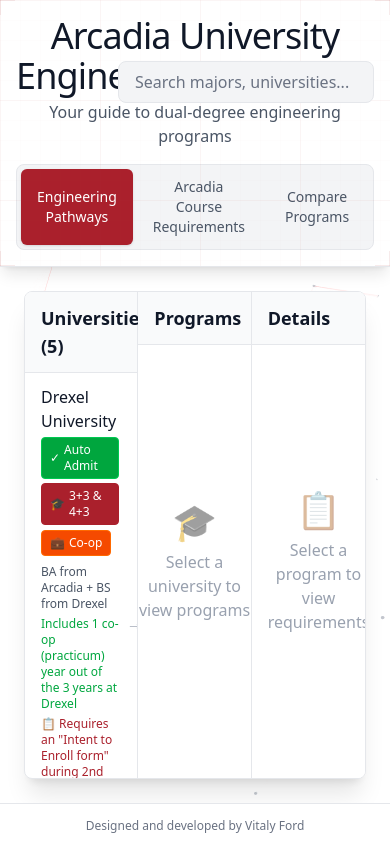
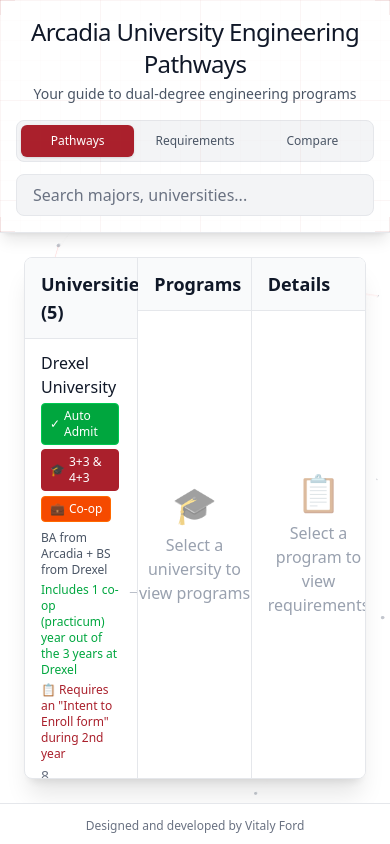
Before and after one commit to vitalyford/arcadia-engineering-paths, a Next.js app: page / in a window 390 px wide. Built offline with nearby package versions, Linux system fonts and the light colour scheme.

Commit message:
Fix header view for mobile

```diff
--- a/src/components/ui/Header.tsx
+++ b/src/components/ui/Header.tsx
@@ -15,64 +15,68 @@
     <header className="w-full bg-white shadow-lg border-b border-gray-200 relative">
       <BlueprintBackground />
       <div className="container mx-auto p-4">
-        <div className="relative flex justify-center items-center mb-4">
-          <div className="text-center">
-            <h1 className="text-4xl font-light text-gray-900 tracking-tight">Arcadia University Engineering Pathways</h1>
-            <p className="text-gray-600 mt-1">Your guide to dual-degree engineering programs</p>
-          </div>
-          {activeView === 'pathways' && (
-            <div className="absolute right-0 flex items-center space-x-4">
-              <div className="relative">
-                <input
-                  type="text"
-                  placeholder="Search majors, universities..."
-                  value={searchTerm}
-                  onChange={(e) => onSearchChange(e.target.value)}
-                  className="bg-gray-100 text-gray-900 placeholder-gray-500 px-4 py-2 rounded-lg w-64 focus:outline-none focus:ring-2 focus:ring-primary border border-gray-200"
-                />
-                {searchTerm && (
-                  <button
-                    onClick={() => onSearchChange('')}
-                    className="absolute right-3 top-1/2 transform -translate-y-1/2 text-gray-500 hover:text-gray-700"
-                  >
-                    ✕
-                  </button>
-                )}
-              </div>
-            </div>
-          )}
+        {/* Title - always on top */}
+        <div className="text-center mb-4">
+          <h1 className="text-2xl md:text-4xl font-light text-gray-900 tracking-tight">Arcadia University Engineering Pathways</h1>
+          <p className="text-sm md:text-base text-gray-600 mt-1">Your guide to dual-degree engineering programs</p>
         </div>
 
         {/* Navigation Tabs */}
-        <div className="flex space-x-1 bg-gray-100 rounded-lg p-1 border border-gray-200">
+        <div className="flex space-x-1 bg-gray-100 rounded-lg p-1 border border-gray-200 mb-3">
           <button
             onClick={() => onViewChange('pathways')}
-            className={`flex-1 py-2 px-4 rounded-md text-sm font-medium transition-colors ${activeView === 'pathways'
+            className={`flex-1 py-2 px-2 md:px-4 rounded-md text-xs md:text-sm font-medium transition-colors ${activeView === 'pathways'
               ? 'bg-primary text-white shadow-sm'
               : 'text-gray-600 hover:text-gray-900 hover:bg-gray-200'
               }`}
           >
-            Engineering Pathways
+            <span className="hidden md:inline">Engineering Pathways</span>
+            <span className="md:hidden">Pathways</span>
           </button>
           <button
             onClick={() => onViewChange('requirements')}
-            className={`flex-1 py-2 px-4 rounded-md text-sm font-medium transition-colors ${activeView === 'requirements'
+            className={`flex-1 py-2 px-2 md:px-4 rounded-md text-xs md:text-sm font-medium transition-colors ${activeView === 'requirements'
               ? 'bg-primary text-white shadow-sm'
               : 'text-gray-600 hover:text-gray-900 hover:bg-gray-200'
               }`}
           >
-            Arcadia Course Requirements
+            <span className="hidden md:inline">Arcadia Course Requirements</span>
+            <span className="md:hidden">Requirements</span>
           </button>
           <button
             onClick={() => onViewChange('compare')}
-            className={`flex-1 py-2 px-4 rounded-md text-sm font-medium transition-colors ${activeView === 'compare'
+            className={`flex-1 py-2 px-2 md:px-4 rounded-md text-xs md:text-sm font-medium transition-colors ${activeView === 'compare'
               ? 'bg-primary text-white shadow-sm'
               : 'text-gray-600 hover:text-gray-900 hover:bg-gray-200'
               }`}
           >
-            Compare Programs
+            <span className="hidden md:inline">Compare Programs</span>
+            <span className="md:hidden">Compare</span>
           </button>
         </div>
+
+        {/* Search Bar - below tabs on mobile, positioned absolutely on desktop */}
+        {activeView === 'pathways' && (
+          <div className="md:absolute md:top-4 md:right-4">
+            <div className="relative w-full md:w-64">
+              <input
+                type="text"
+                placeholder="Search majors, universities..."
+                value={searchTerm}
+                onChange={(e) => onSearchChange(e.target.value)}
+                className="bg-gray-100 text-gray-900 placeholder-gray-500 px-4 py-2 rounded-lg w-full focus:outline-none focus:ring-2 focus:ring-primary border border-gray-200"
+              />
+              {searchTerm && (
+                <button
+                  onClick={() => onSearchChange('')}
+                  className="absolute right-3 top-1/2 transform -translate-y-1/2 text-gray-500 hover:text-gray-700"
+                >
+                  ✕
+                </button>
+              )}
+            </div>
+          </div>
+        )}
       </div>
     </header>
   );
```
